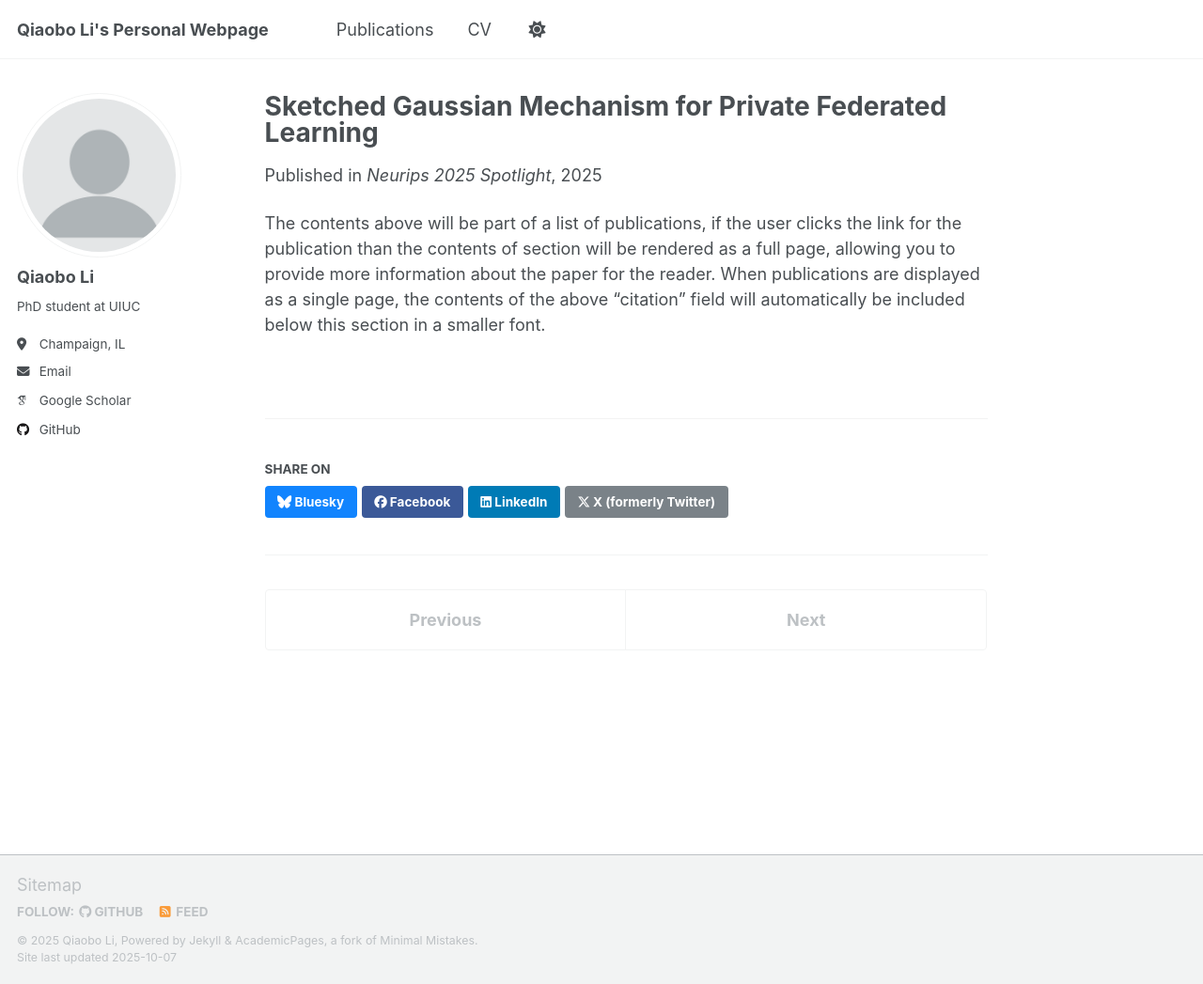
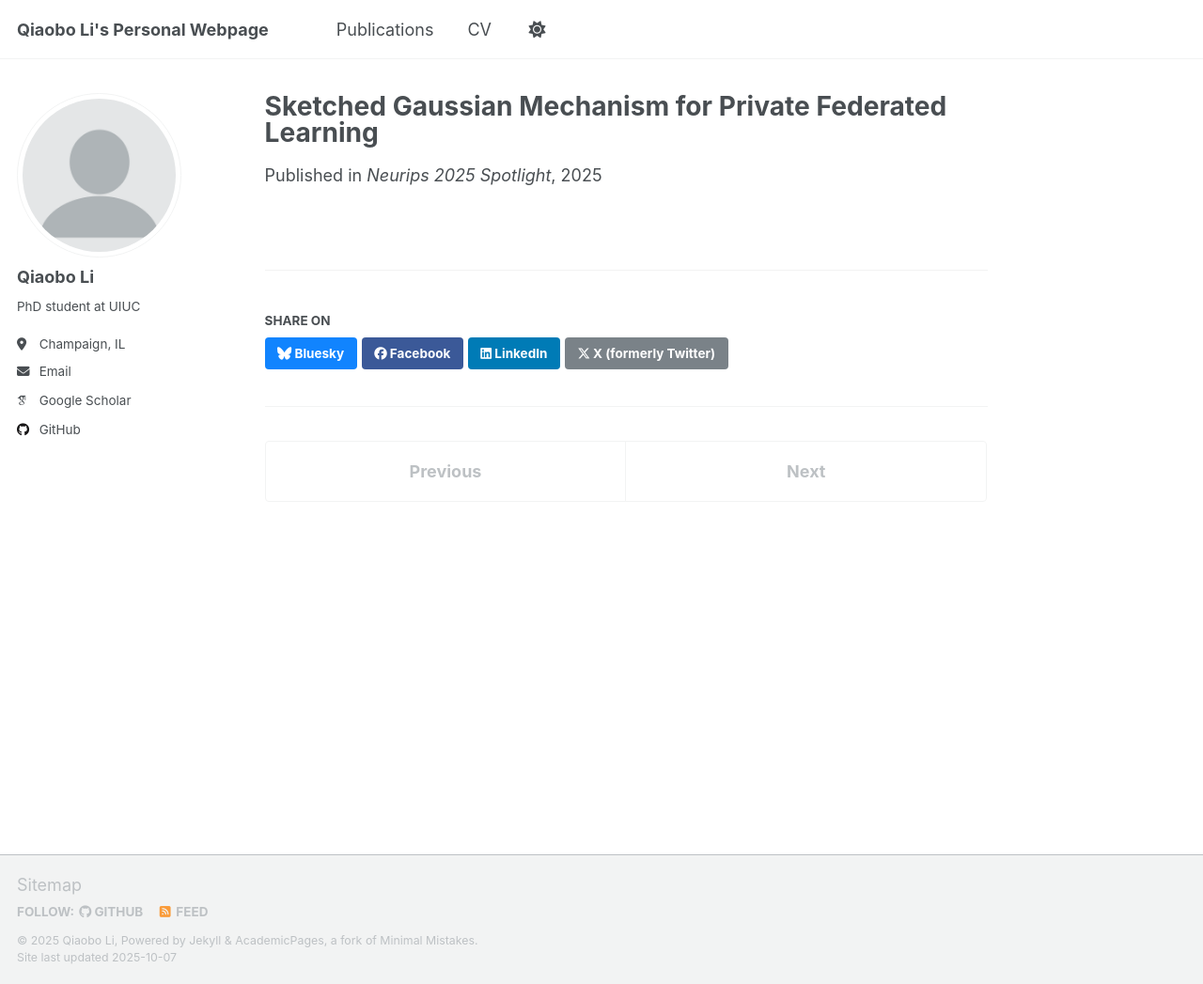
Before and after one commit to JoyceLi0729/joyceli0729.github.io, a Jekyll site: the page built from _publications/sketched_gaussian_mechanism_for_private_federated_learning.md, in a window 1280 px wide and 1047 px high. Shown: the whole window at 94% size. Built offline with Jekyll 4.4.1, drawn with Linux system fonts in a browser that asks for light colours; some web fonts are replaced; a script that is not in the unit is left out.

Commit message:
Update sketched_gaussian_mechanism_for_private_federated_learning.md

```diff
--- a/_publications/sketched_gaussian_mechanism_for_private_federated_learning.md
+++ b/_publications/sketched_gaussian_mechanism_for_private_federated_learning.md
@@ -1,9 +1,7 @@
 ---
 title: "Sketched Gaussian Mechanism for Private Federated Learning"
+author: "Qiaobo Li, Zhijie Chen, Arindam Banerjee"
 collection: publications
-category: manuscripts
-permalink: /publication/sketched_gaussian_mechanism_for_private_federated_learning
 venue: 'Neurips 2025 Spotlight'
 paperurl: 'https://openreview.net/pdf?id=AUs0rScwK0'
 ---
-The contents above will be part of a list of publications, if the user clicks the link for the publication than the contents of section will be rendered as a full page, allowing you to provide more information about the paper for the reader. When publications are displayed as a single page, the contents of the above "citation" field will automatically be included below this section in a smaller font.
```
